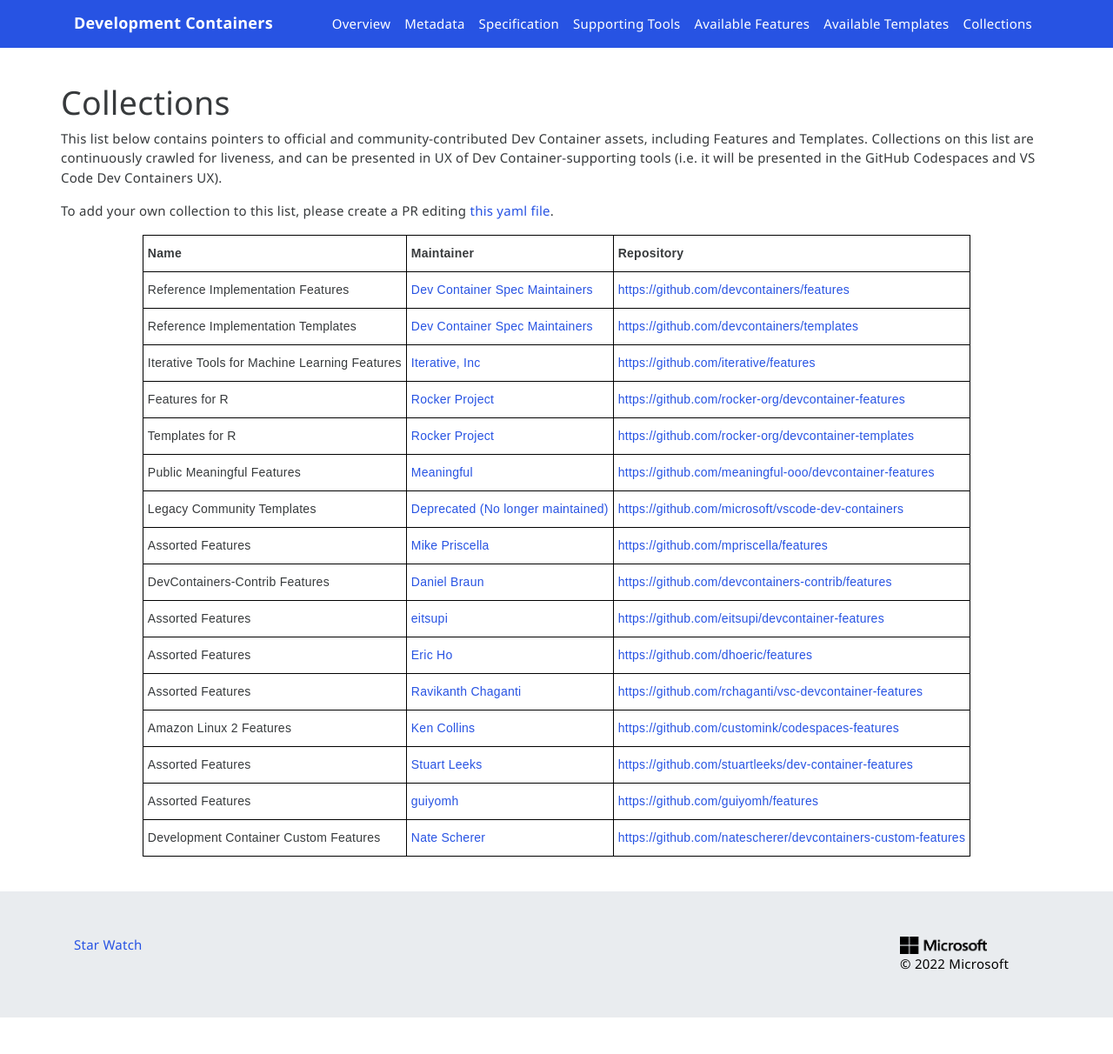
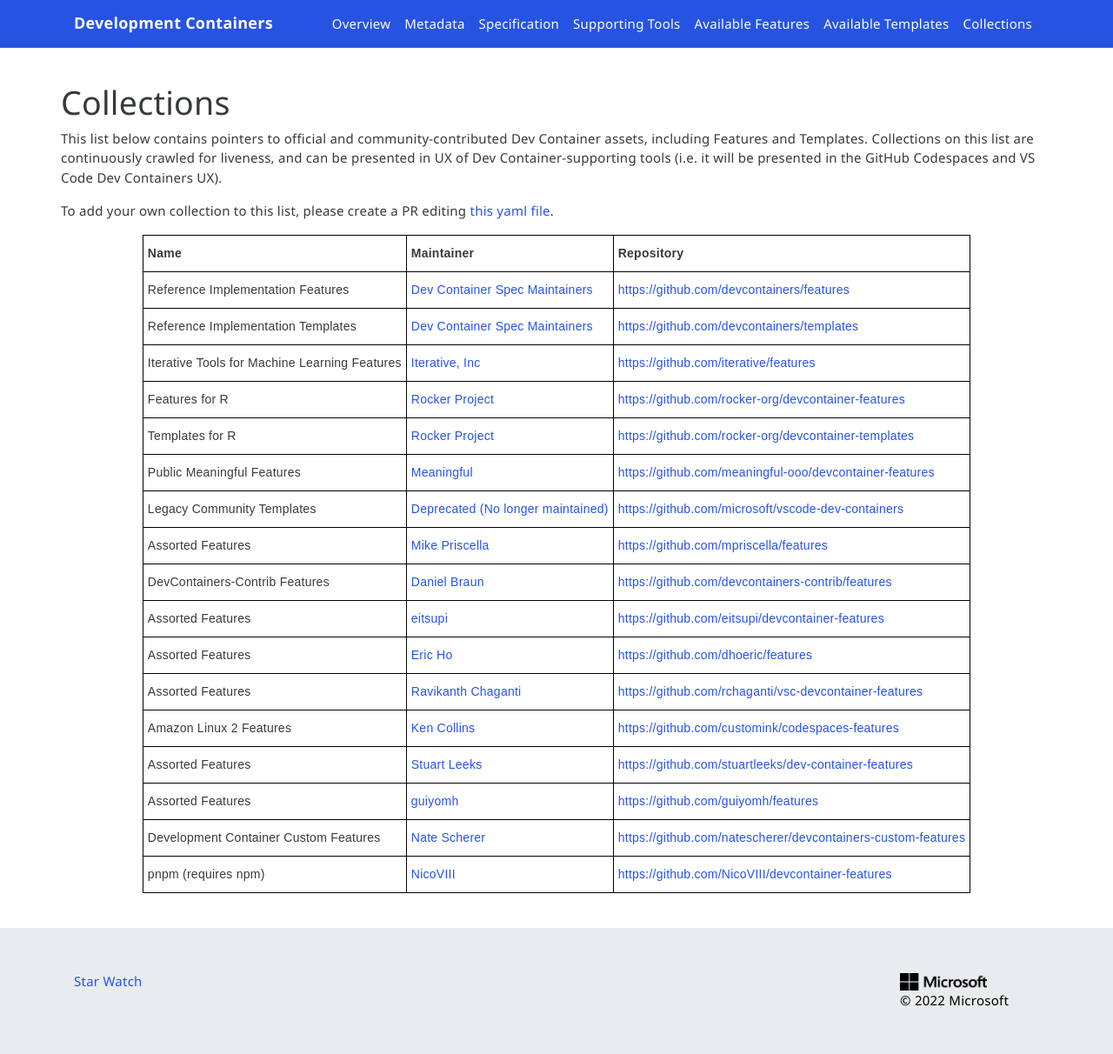
Before and after one commit to devcontainers/devcontainers.github.io, a Jekyll site: the page built from collections.html, in a window 1280 px wide. Shown: the whole page at 87% size. Built offline with Jekyll 4.4.1, drawn with Linux system fonts in a browser that asks for light colours; nearby versions of some CDN libraries; comment, search, counter and statistics services are not loaded; before the commit the page ends 1170 px from its top, so only the background shows below that.

Commit message:
Add pnpm feature

```diff
--- a/_data/collection-index.yml
+++ b/_data/collection-index.yml
@@ -78,3 +78,8 @@
   contact: https://github.com/natescherer/devcontainers-custom-features/issues
   repository: https://github.com/natescherer/devcontainers-custom-features
   ociReference: ghcr.io/natescherer/devcontainers-custom-features
+- name: pnpm (requires npm)
+  maintainer: NicoVIII
+  contact: https://github.com/NicoVIII/devcontainer-features/issues
+  repository: https://github.com/NicoVIII/devcontainer-features
+  ociReference: ghcr.io/NicoVIII/devcontainer-features
```
